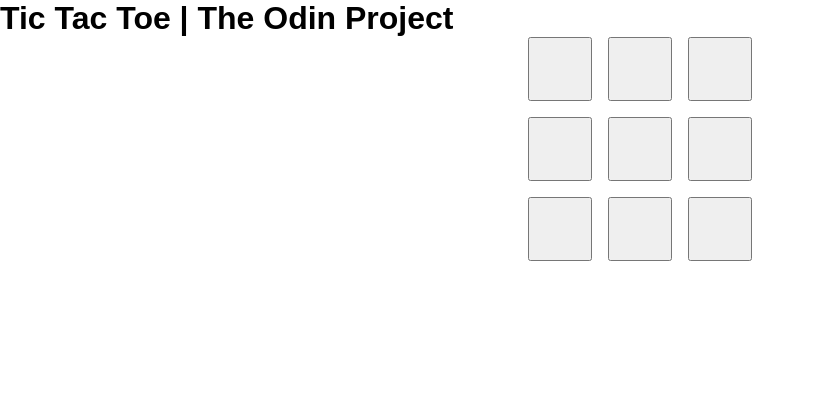
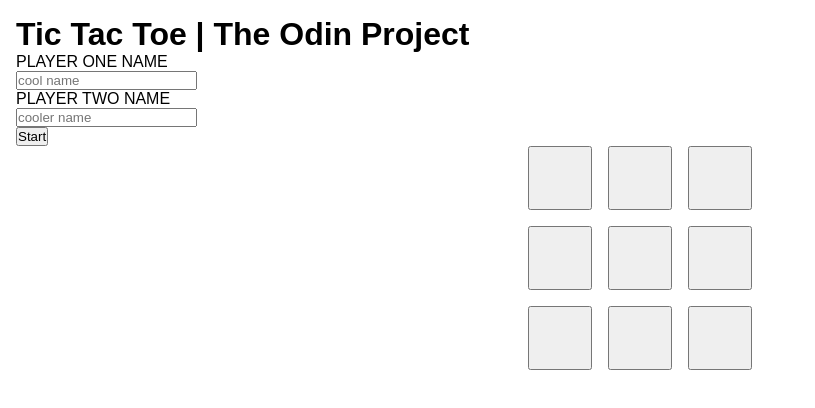
Before and after one commit to mikaeel-muazzam/odin-tic-tac-toe, a plain HTML site: page index.html in a window 1280 px wide. Shown: the whole page, without its empty margins (0-815 px from the left). Drawn offline with Linux system fonts and the light colour scheme.

Commit message:
Allow player name inputs

```diff
--- a/index.html
+++ b/index.html
@@ -9,6 +9,29 @@
 </head>
 <body>
     <h1>Tic Tac Toe | The Odin Project</h1>
+    <form id="startGame" class="game-controls">
+        <ul>
+            <li>
+                <label for="playerOne">PLAYER ONE NAME</label>
+            </li>
+            <li>
+                <input type="text" id="playerOne" name="playerOne" placeholder="cool name">
+            </li>
+        </ul>
+        <ul>
+            <li>
+                <label for="playerTwo">PLAYER TWO NAME</label>
+            </li>
+            <li>
+                <input type="text" id="playerTwo" name="playerTwo" placeholder="cooler name">
+            </li>
+        </ul>
+        <ul>
+            <li>
+                <button type="submit">Start</button>
+            </li>
+        </ul>
+    </form>
     <div class="ttt-container"></div>
 </body>
 </html>
--- a/scripts/script.js
+++ b/scripts/script.js
@@ -62,6 +62,7 @@ const game = (() => {
     // pvt variables
     let currentPlayerTurn = 1;
     let winner;
+    let currentPlayer;
 
     // check whose turn it is
     function checkTurn () {
@@ -71,7 +72,7 @@ const game = (() => {
     function playTurn (row, column) {
         if (winner) return;
 
-        const currentPlayer = players[checkTurn()];
+        currentPlayer = players[checkTurn()];
         const mark = currentPlayer.marker;
 
         console.log(`It's ${currentPlayer.name}'s turn!`);
@@ -140,7 +141,7 @@ const game = (() => {
     function announceWinner () {
         // announce the winner!!!
         if (winner) {
-            console.log(`The winner is ${players[checkTurn()+1].name} (${players[checkTurn()+1].marker})!`)
+            console.log(`The winner is ${currentPlayer.name} (${currentPlayer.marker})!`)
         } else {
             console.log(`It's a tie!`)
         }
@@ -155,6 +156,9 @@ const game = (() => {
 
 const display = (() => {
     const container = document.querySelector(".ttt-container");
+    const start = document.querySelector("#startGame");
+
+    start.addEventListener("submit", startHandler)
 
     function showBoardCells () {
         const board = gameBoard.viewBoard();
@@ -187,6 +191,14 @@ const display = (() => {
         showBoardCells();
     }
 
+    function startHandler (ev) {
+        ev.preventDefault();
+        const data = new FormData(ev.target);
+        gameBoard.resetBoard();
+        players[0].name = data.get("playerOne");
+        players[1].name = data.get("playerTwo");
+    }
+
     return {showBoardCells};
 })();
 
--- a/styles/style.css
+++ b/styles/style.css
@@ -6,6 +6,14 @@
     box-sizing: content-box;
     padding: 0px;
     margin: 0px;
+}
+
+body {
+    padding: 1rem;
+}
+
+form li {
+    list-style-type: none;
 }
 
 .ttt-container {
```
